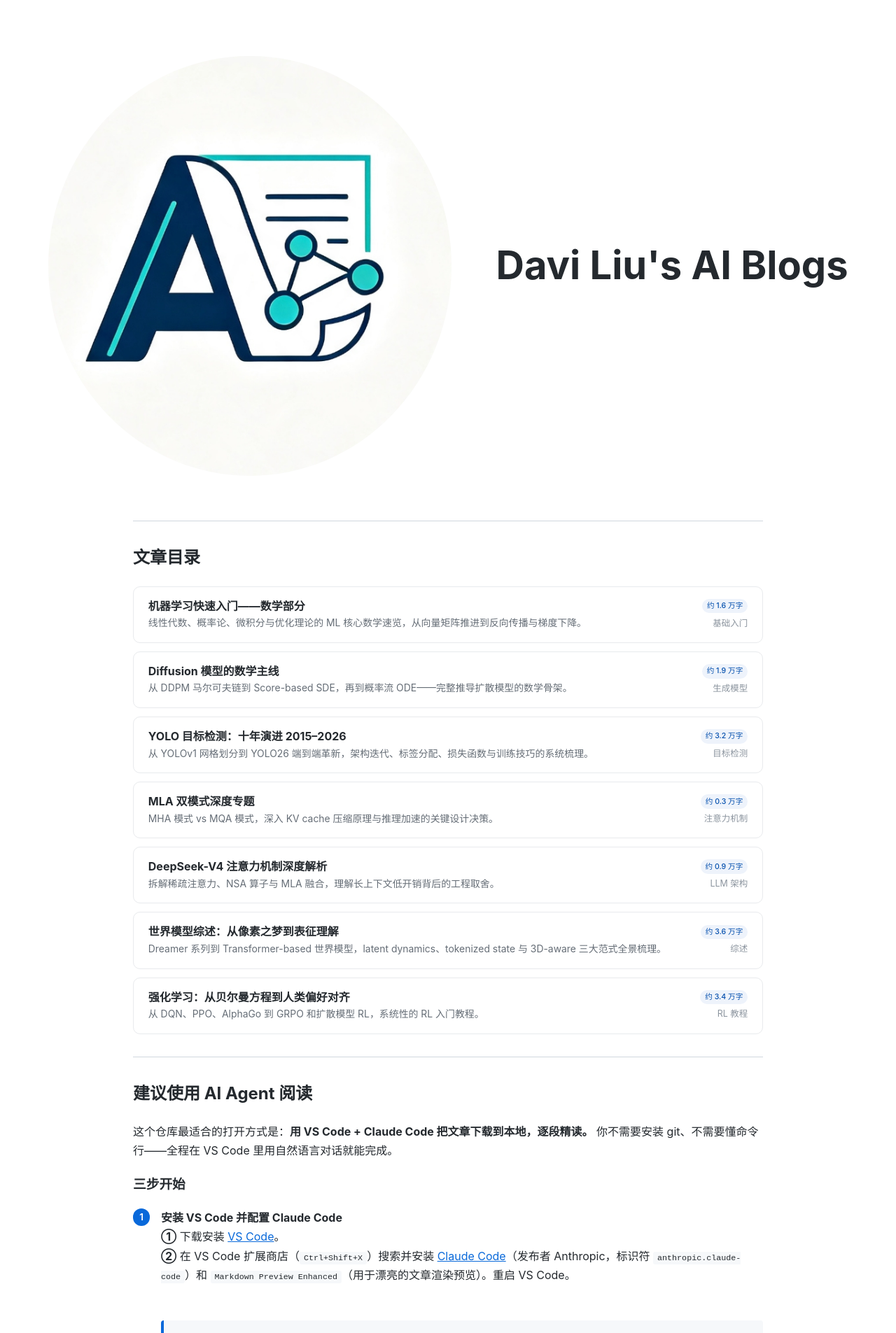
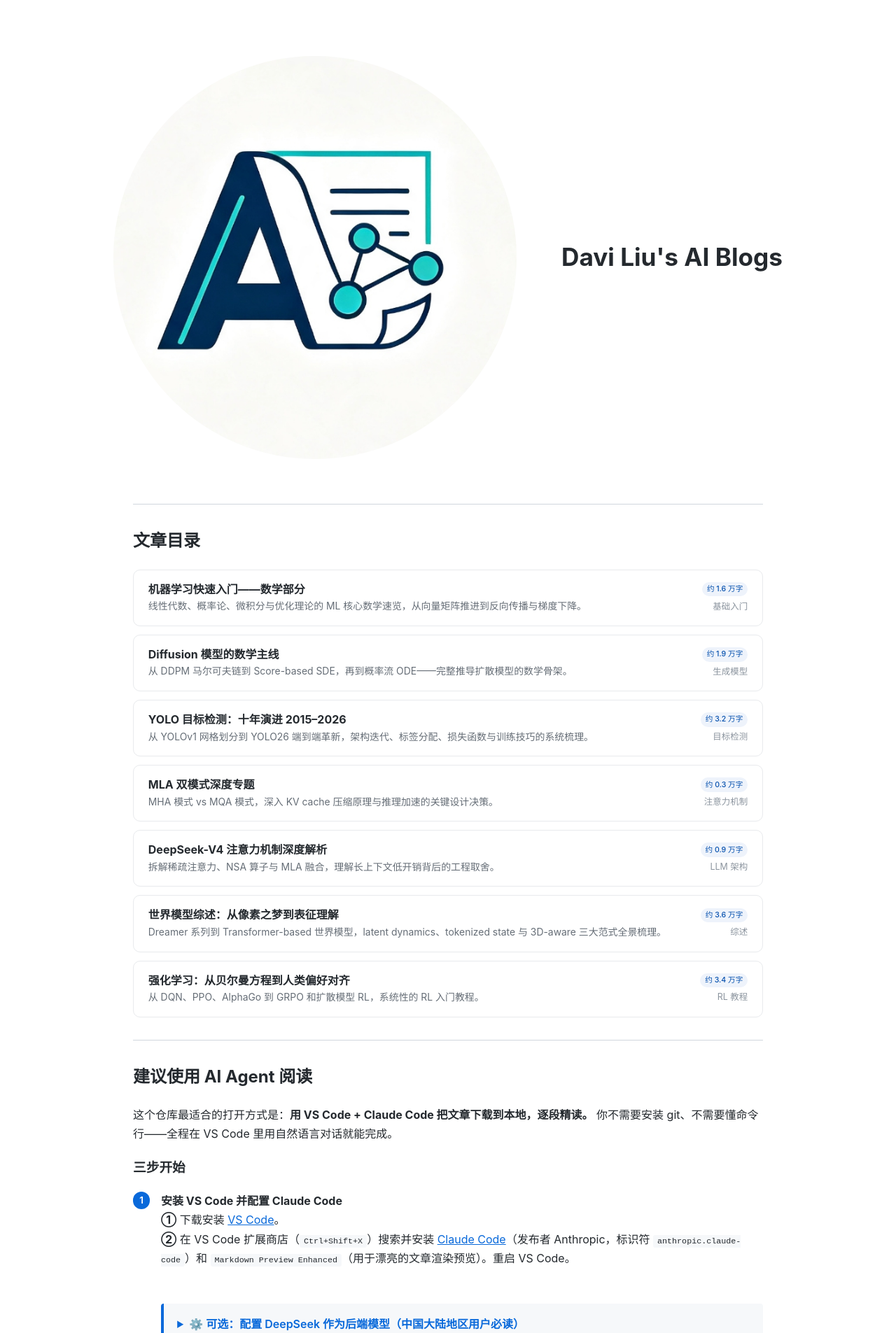
Before and after one commit to liuwwei3/liuwwei3.github.io, a Jekyll site: the page built from index.md, in a window 1280 px wide. Shown: the top 1905 px of the page at 70% size. Built offline with Jekyll 4.4.1, drawn with Linux system fonts in a browser that asks for light colours.

Commit message:
Make logo fill 45vw, reduce title font size
Co-Authored-By: Claude <noreply@anthropic.com>

```diff
--- a/index.md
+++ b/index.md
@@ -83,8 +83,8 @@ title: "Davi Liu's AI Blogs"
 </style>
 
 <div style="display:flex; align-items:center; justify-content:center; gap:4em; margin:3em 0 4em 0;">
-  <img src="/logo.jpeg" style="width:600px;height:600px;border-radius:50%;object-fit:cover;max-width:45vw;flex-shrink:0;">
-  <h1 style="margin:0; font-size:3.5em; white-space:nowrap;">Davi Liu's AI Blogs</h1>
+  <img src="/logo.jpeg" style="width:45vw;max-width:700px;border-radius:50%;object-fit:cover;flex-shrink:0;">
+  <h1 style="margin:0; font-size:2.2em; white-space:nowrap;">Davi Liu's AI Blogs</h1>
 </div>
 
 ---
```
